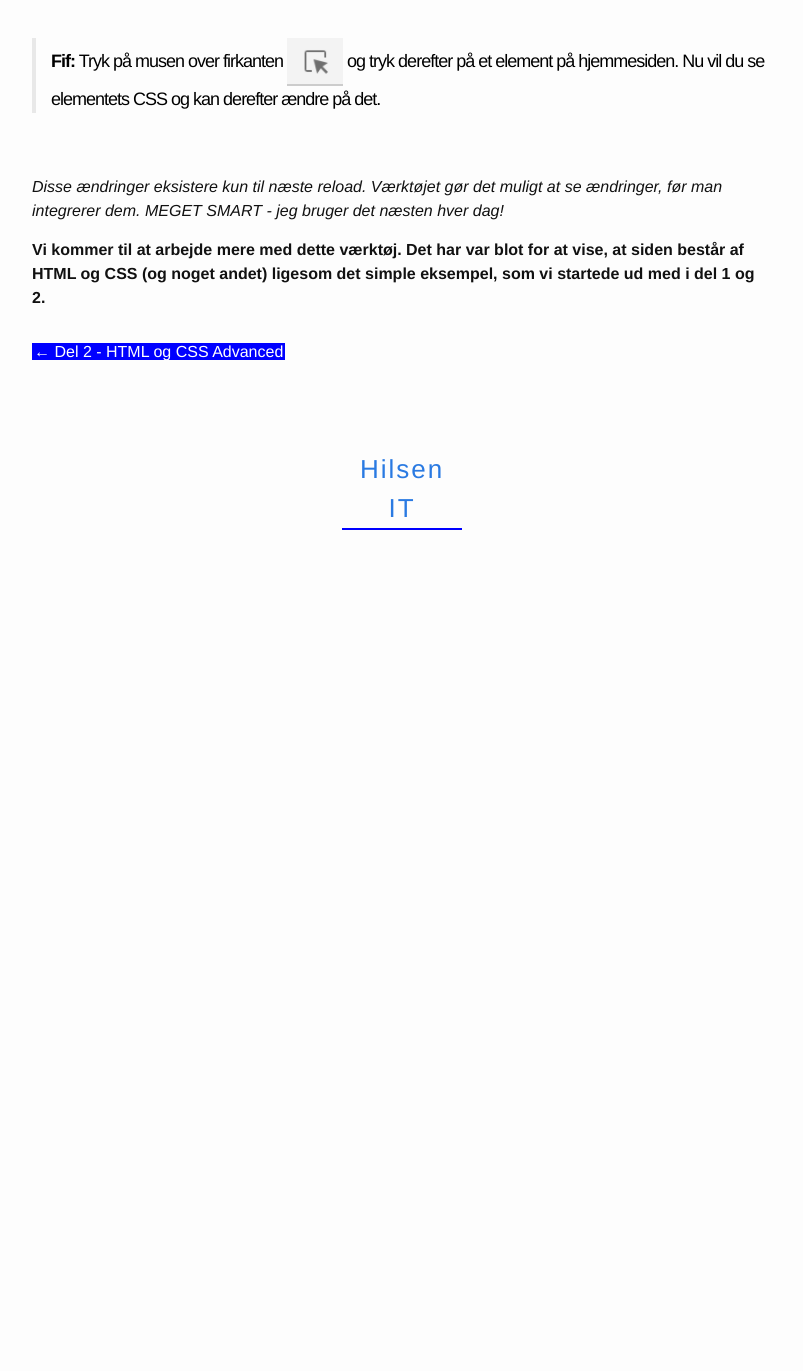
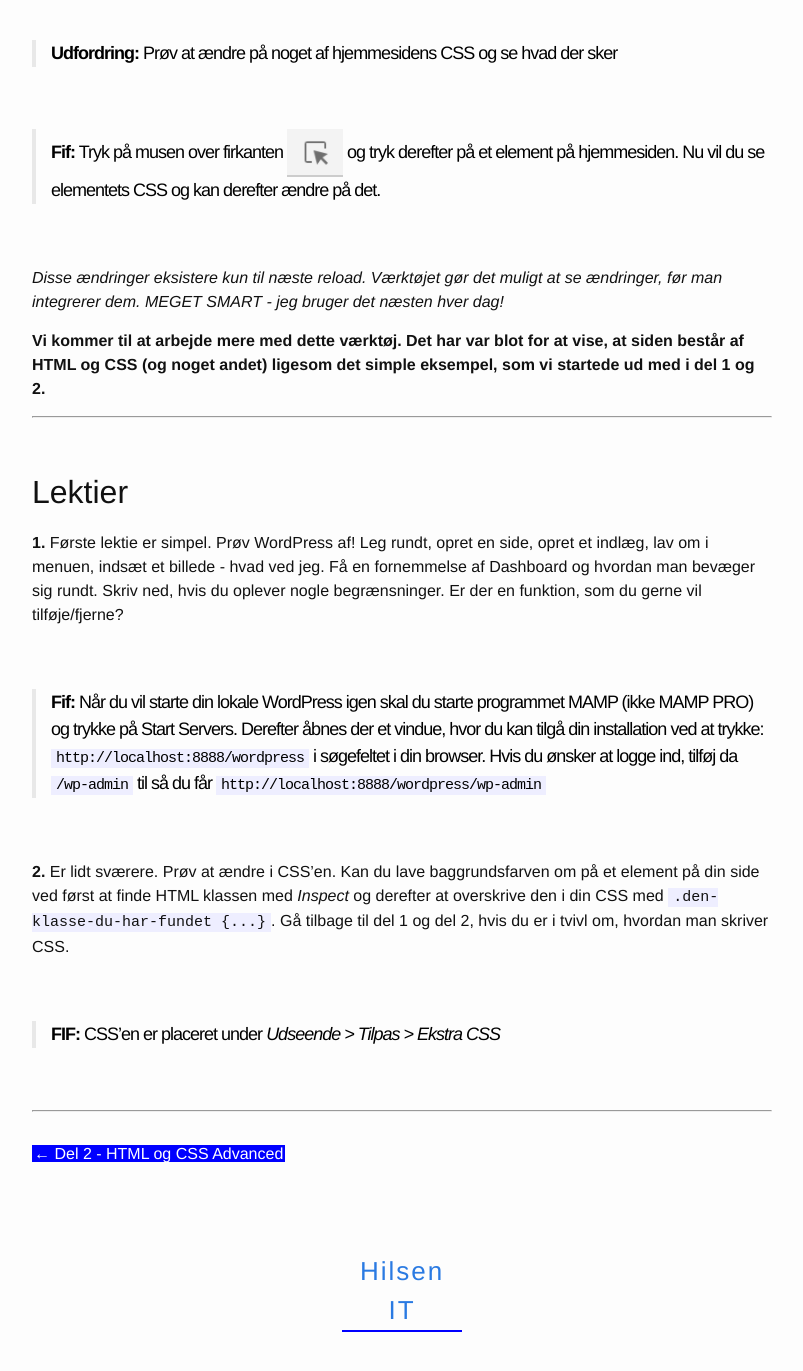
Before and after one commit to peterhoejlundandersen/hilsen, a Jekyll site: the page built from _posts/wordpress/2018-02-09-del-3-Wordpress-basics.markdown, in a window 1280 px wide and 1400 px high, scrolled down 8672 px. Shown: the top 1371 px of the window, without its empty margins (238-1041 px from the left). Built offline with Jekyll 4.4.1, drawn with Linux system fonts in a browser that asks for light colours; before the commit the page ends 9302 px from its top, so only the background shows below that; some of the changed text lies outside the part shown.

Commit message:
added content to del 3

```diff
--- a/_posts/wordpress/2018-02-09-del-3-Wordpress-basics.markdown
+++ b/_posts/wordpress/2018-02-09-del-3-Wordpress-basics.markdown
@@ -112,7 +112,7 @@
 
 ## The basics of WordPress - backend og frontend
 
-> WordPress består af en frontend og en backend.
+> WordPress består af en frontend og en backend. For at tilgå backend senere hen tilføj da `/wp-admin` til din url.
 
 Frontend er det, som alle kan se, mens backend er det, som kun du kan se, og som du skal opgive adgangskode og brugernavn for at få adgang til.
 
@@ -180,17 +180,17 @@
 
 Du vil altså komme ud for, at du i nogle tilfælde skal lave flere menuer, der skal være forskellige steder på en side. Heldigvis for dig gør WordPress det enormt simpelt at mestre dette.
 
-> **Udfordring 1:** Fra dit dashboard (backend) gå da til *Udseende > Menu* og opret en menu.
+> **Udfordring 1:** Fra dit dashboard (backend) gå da til *Udseende > Menuer* og opret en menu.
 
 Her kan du i venstre side se, at du har mulighed for at tilføje forskellige menupunkter: Sider, Indlæg, Links og Kategorier.
 
 > **Udfordring 2:** Tilføj nogle menupunkter. En side, et indlæg og måske et link til en anden side (din Facebook eksempelvis).
 
-**HUSK AT TRYKKE CHECK TIL, AT MENUEN SKAL BRUGES SOM DIN MENU**
+**HUSK AT TRYKKE CHECK TIL, AT MENUEN SKAL BRUGES SOM *Topmenu* UNDER MENUINDSTILLINGER, ELLERS BLIVER DEN IKKE VIST**
 
 Efter alt dette er gjort tryk da 'Gem' og opdater din frontend, hvor du nu skulle se en velfungerende menu med de punkter, som du tilføjede.
 
-
+Du kan ændre på rækkefølgen ved drag-and-drop.
 
 ### Det er stadig HTML og CSS - *Inspect* det for at se!
 
@@ -207,3 +207,20 @@
 *Disse ændringer eksistere kun til næste reload. Værktøjet gør det muligt at se ændringer, før man integrerer dem. MEGET SMART - jeg bruger det næsten hver dag!*
 
 **Vi kommer til at arbejde mere med dette værktøj. Det har var blot for at vise, at siden består af HTML og CSS (og noget andet) ligesom det simple eksempel, som vi startede ud med i del 1 og 2.**
+
+---------------
+
+
+## Lektier
+
+
+**1.** Første lektie er simpel. Prøv WordPress af! Leg rundt, opret en side, opret et indlæg, lav om i menuen, indsæt et billede - hvad ved jeg. Få en fornemmelse af Dashboard og hvordan man bevæger sig rundt. Skriv ned, hvis du oplever nogle begrænsninger. Er der en funktion, som du gerne vil tilføje/fjerne?
+
+> **Fif:** Når du vil starte din lokale WordPress igen skal du starte programmet MAMP (ikke MAMP PRO) og trykke på Start Servers. Derefter åbnes der et vindue, hvor du kan tilgå din installation ved at trykke: `http://localhost:8888/wordpress` i søgefeltet i din browser.  Hvis du ønsker at logge ind, tilføj da `/wp-admin` til så du får `http://localhost:8888/wordpress/wp-admin`
+
+
+**2.** Er lidt sværere. Prøv at ændre i CSS'en. Kan du lave baggrundsfarven om på et element på din side ved først at finde HTML klassen med *Inspect* og derefter at overskrive den i din CSS med `.den-klasse-du-har-fundet {...}`. Gå tilbage til del 1 og del 2, hvis du er i tvivl om, hvordan man skriver CSS.
+
+> **FIF:** CSS'en er placeret under *Udseende > Tilpas > Ekstra CSS*
+
+----------------------
```
Also changed, not shown: other parts of _posts/wordpress/2018-02-09-del-3-Wordpress-basics.markdown (+1 -1 lines), 2 other files.
